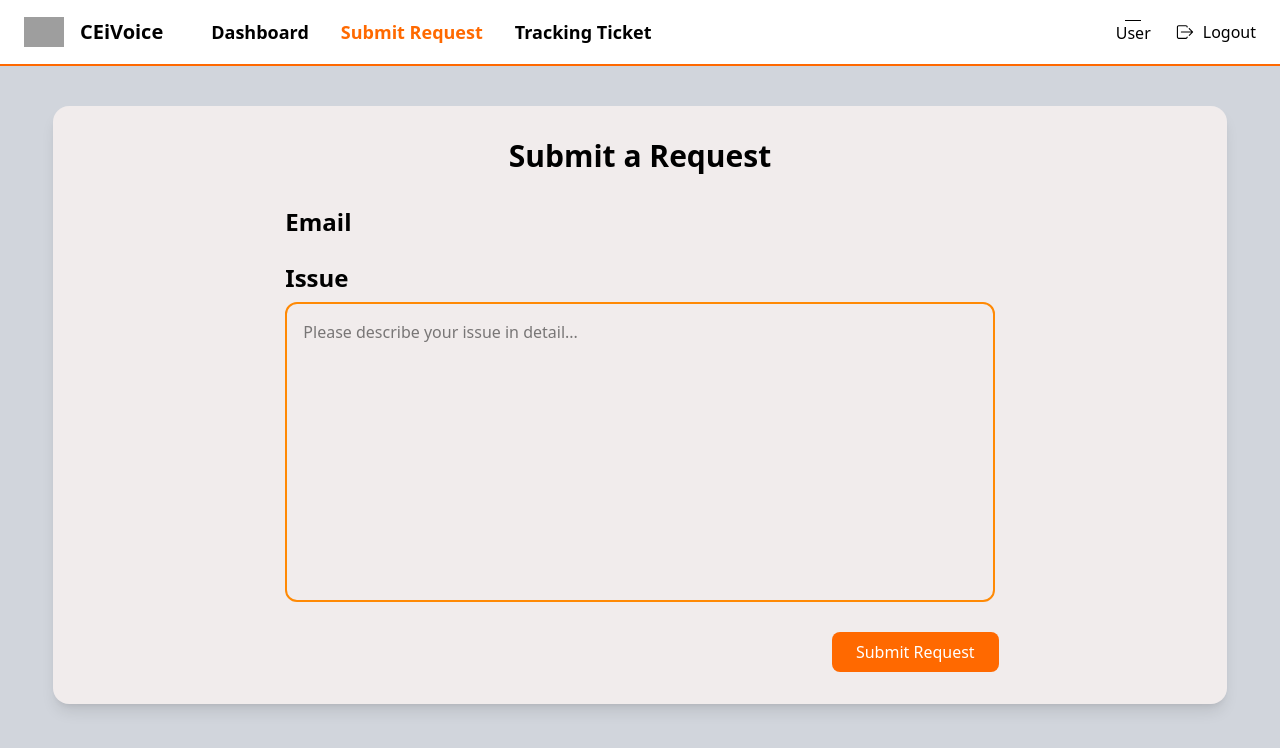
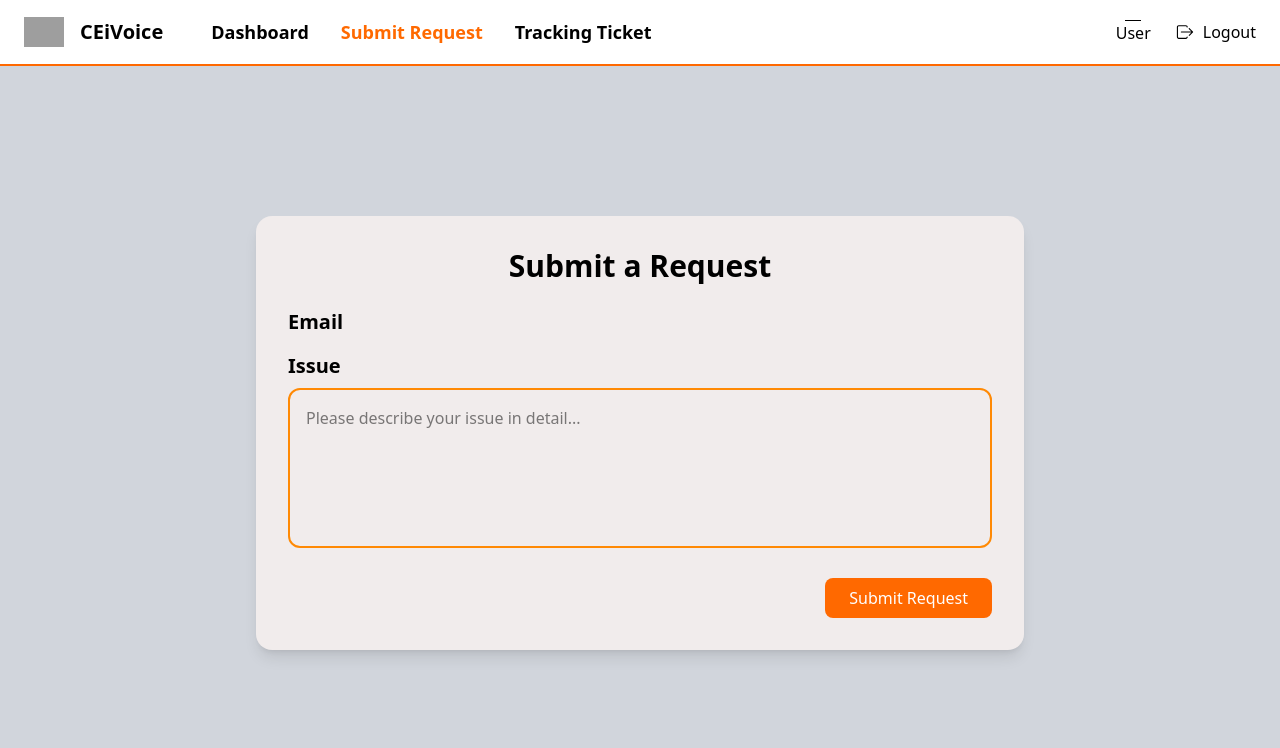
Before and after one commit to Phyo-Arkar-Win/CEiVoice, a React app in the folder frontend/: page /submitrequest in a window 1280 px wide. Shown: the top 748 px of the page. Built offline with nearby package versions, Linux system fonts and the light colour scheme; no server answers; grey boxes are pictures that could not be loaded; the HTML template or start-up script is replaced by a standard one.

Commit message:
update SubmitReq Page unscrollable

```diff
--- a/frontend/src/pages/Login.jsx
+++ b/frontend/src/pages/Login.jsx
@@ -1,26 +1,28 @@
-import React, { useState } from 'react'
-import Navbar from '../components/Navbar'
-import { GoogleLogin } from '@react-oauth/google';
-import { jwtDecode } from 'jwt-decode'
-import { FaEye, FaEyeSlash } from 'react-icons/fa';
-import { useNavigate } from 'react-router';
-import api from "../api/axios"
+import React, { useState } from "react";
+import Navbar from "../components/Navbar";
+import { GoogleLogin } from "@react-oauth/google";
+import { jwtDecode } from "jwt-decode";
+import axios from "axios";
+import { useNavigate } from "react-router-dom";
+import { FaEye, FaEyeSlash } from "react-icons/fa";
 
 export default function Login() {
-  const navigate = useNavigate()
+  const [showPassword, setShowPassword] = useState(false);
+  const [email, setEmail] = useState("");
+  const [password, setPassword] = useState("");
+  const navigate = useNavigate();
 
-  const [showPassword, setShowPassword] = useState(false);
-  const [email, setEmail] = useState('');
-  const [password, setPassword] = useState('');
-
-  // LOGIN
+  // MANUAL LOGIN
   const handleManualLogin = async (e) => {
     e.preventDefault();
     try {
-      const response = await api.post("/login", {
-        email,
-        password
-      });
+      const response = await axios.post(
+        `${import.meta.env.VITE_BASE_URL}/login`,
+        {
+          email,
+          password,
+        },
+      );
 
       console.log("Login response:", response.data);
       const { token, user } = response.data;
@@ -28,22 +30,26 @@ export default function Login() {
       localStorage.setItem("token", token);
       localStorage.setItem("user", JSON.stringify(user));
 
-      // alert(`Welcome, ${user.name}!`);
-      navigate("/dashboard");
+      alert(`Welcome, ${user.name}!`);
+      navigate("/");
+    } catch (error) {
+      console.error("Login failed:", error);
+      alert(
+        error.response?.data?.message ||
+          "Login failed. Please check your credentials.",
+      );
     }
-
-    catch (error) {
-      console.error("Login failed:", error);
-      alert(error.response?.data?.message || "Login failed. Please check your credentials.");
-    }
-  }
+  };
 
   // GOOGLE LOGIN
   const handleGoogleLoginSuccess = async (credentialResponse) => {
     try {
-      const response = await api.post("/login/google", {
-        token: credentialResponse.credential
-      });
+      const response = await axios.post(
+        `${import.meta.env.VITE_BASE_URL}/login/google`,
+        {
+          token: credentialResponse.credential,
+        },
+      );
 
       console.log("Backend response:", response.data);
       const { token, user } = response.data;
@@ -51,29 +57,24 @@ export default function Login() {
       localStorage.setItem("token", token);
       localStorage.setItem("user", JSON.stringify(user));
 
-      // alert(`Welcome, ${user.name}!`);
-      navigate("/dashboard");
-
+      alert(`Welcome, ${user.name}!`);
+      navigate("/");
     } catch (error) {
       console.error("Google login failed at backend:", error);
       alert("Google login failed. Please try again.");
     }
-  }
+  };
 
   return (
     <>
       <div className="min-h-screen bg-gray-300">
-
         {/* Navbar */}
         <Navbar title="Sign up" />
 
         {/* Centered Card */}
         <div className="py-6 flex justify-center items-center mt-16">
           <div className="bg-[rgb(241,236,236)] w-96 rounded-2xl shadow-lg p-8">
-
-            <h2 className="text-2xl font-bold text-center mb-6">
-              Login
-            </h2>
+            <h2 className="text-2xl font-bold text-center mb-6">Login</h2>
 
             <form onSubmit={handleManualLogin}>
               {/* Email */}
@@ -101,9 +102,9 @@ export default function Login() {
                 <button
                   type="button"
                   onClick={() => setShowPassword(!showPassword)}
-                  className='absolute right-3 top-10 cursor-pointer'
+                  className="absolute right-3 top-10 cursor-pointer"
                 >
-                  {showPassword ? <FaEye /> :<FaEyeSlash /> }
+                  {showPassword ? <FaEyeSlash /> : <FaEye />}
                 </button>
               </div>
 
@@ -124,22 +125,26 @@ export default function Login() {
             </div>
 
             <div className="flex justify-center">
-              <GoogleLogin className="cursor-pointer"
+              <GoogleLogin
+                className="cursor-pointer"
                 onSuccess={handleGoogleLoginSuccess}
                 onError={() => {
-                  console.log('Google login failed');
+                  console.log("Google login failed");
                 }}
               />
             </div>
 
-            <div className='flex items-center justify-center mt-2 text-md'>
-              <p>Don't have an account? <a href="/signup" className="text-blue-500 hover:underline ">Sign up</a></p>
+            <div className="flex items-center justify-center mt-2 text-md">
+              <p>
+                Don't have an account?{" "}
+                <a href="/signup" className="text-blue-500 hover:underline ">
+                  Sign up
+                </a>
+              </p>
             </div>
-
           </div>
         </div>
-
       </div>
     </>
-  )
+  );
 }
--- a/frontend/src/pages/SubmitReq.jsx
+++ b/frontend/src/pages/SubmitReq.jsx
@@ -1,37 +1,36 @@
-import React, { useEffect, useState } from "react"
-import UserNavbar from "../components/userNavbar"
-import api from "../api/axios"
+import React, { useEffect, useState } from "react";
+import UserNavbar from "../components/userNavbar";
+import api from "../api/axios";
 
 export default function SubmitReq() {
-    const [ email, setEmail ] = useState("")
-    const [ issue, setIssue ] = useState("")
-    const [ loading, setLoading ] = useState(false)
-    const [ message, setMessage ] = useState("")
-    const [ error, setError ] = useState("")
+  const [email, setEmail] = useState("");
+  const [issue, setIssue] = useState("");
+  const [loading, setLoading] = useState(false);
+  const [message, setMessage] = useState("");
+  const [error, setError] = useState("");
 
-
-    useEffect(()=>{
-         const user = JSON.parse(localStorage.getItem('user'))
+  useEffect(() => {
+    const user = JSON.parse(localStorage.getItem("user"));
     if (user) {
-            setEmail(user.email)
-        ,[]}
+      (setEmail(user.email), []);
+    }
 
     if (message || error) {
       const timer = setTimeout(() => {
         setMessage("");
         setError("");
-            },3000);
+      }, 3000);
 
-            return () => clearTimeout(timer)
+      return () => clearTimeout(timer);
     }
-    },[message, error])
+  }, [message, error]);
 
   const handleSubmit = async () => {
     setMessage("");
     setError("");
 
     if (!issue.trim()) {
-            setError("Please descirbe your issue.")
+      setError("Please descirbe your issue.");
       return;
     }
 
@@ -40,77 +39,69 @@ export default function SubmitReq() {
 
       const response = await api.post("/submit", {
         email,
-                issue
+        issue,
       });
 
-            setMessage("Ticket submitted successfully! Please check your email.")
-            setIssue("")
+      setMessage("Ticket submitted successfully! Please check your email.");
+      setIssue("");
     } catch (err) {
-            console.error(err)
-            setError("Failed to submit ticket. Please try again.")
+      console.error(err);
+      setError("Failed to submit ticket. Please try again.");
     } finally {
-            setLoading(false)
+      setLoading(false);
     }
-    }
+  };
 
-    return(
+  return (
     <>
-        <div className="min-h-screen bg-gray-300 flex flex-col">
-        <UserNavbar></UserNavbar>
+      <div className="h-screen bg-gray-300 flex flex-col overflow-hidden">
+        <UserNavbar />
 
-        {/* This makes remaining space fill */}
-        <div className="flex flex-1 justify-center items-start pt-0 mt-10">
-
-            <div className="w-11/12 h-full bg-[rgb(241,236,236)] rounded-2xl shadow-lg p-8 flex flex-col">
-
-            <h2 className="text-3xl font-bold text-center mb-8">
+        {/* Center everything */}
+        <div className="flex flex-1 items-center justify-center">
+          <div className="w-[70%] max-w-3xl bg-[rgb(241,236,236)] rounded-2xl shadow-lg p-8 flex flex-col">
+            <h2 className="text-3xl font-bold text-center mb-6">
               Submit a Request
             </h2>
 
-            {/* Content grows */}
-            <div className="flex-1 ml-50 mr-50 ">
-                <h3 className="text-2xl font-semibold mb-2">Email</h3>
-                <p className="mb-6 text-gray-700 text-xl"
-                >{email}</p>
+            <div className="flex-1">
+              <h3 className="text-xl font-semibold mb-2">Email</h3>
+              <p className="mb-4 text-gray-700">{email}</p>
 
-                <h3 className="text-2xl font-semibold mb-2">Issue</h3>
+              <h3 className="text-xl font-semibold mb-2">Issue</h3>
               <textarea
                 value={issue}
-                onChange={(e)=> setIssue(e.target.value)}
+                onChange={(e) => setIssue(e.target.value)}
                 placeholder="Please describe your issue in detail..."
-                className="w-full h-full min-h-75 p-4 border-2 border-orange-400 rounded-xl resize-none outline-none"
+                className="w-full h-40 p-4 border-2 border-orange-400 rounded-xl resize-none outline-none"
               />
             </div>
 
             {message && (
-                        <p className="text-green-600 font-semibold text-center mt-4">
+              <p className="text-green-600 font-semibold text-center mt-3">
                 {message}
               </p>
             )}
 
             {error && (
-                        <p className="text-red-600 font-semibold text-center mt-4">
+              <p className="text-red-600 font-semibold text-center mt-3">
                 {error}
               </p>
             )}
 
-
-            {/* Button stays bottom */}
-            <div className="flex justify-end mt-6 mr-15">
+            <div className="flex justify-end mt-6">
               <button
                 type="submit"
                 onClick={handleSubmit}
                 disabled={loading}
-
-                className="bg-orange-500 text-white px-6 py-2 hover:bg-orange-700 cursor-pointer rounded-lg mr-34">
+                className="bg-orange-500 text-white px-6 py-2 hover:bg-orange-700 rounded-lg"
+              >
                 {loading ? "Submitting..." : "Submit Request"}
               </button>
             </div>
-
           </div>
-
         </div>
       </div>
     </>
-    )
+  );
 }
```
Also changed, not shown: frontend/src/components/UserNavbar.jsx (+27 -33 lines), frontend/tailwind.config.js (+3 -4 lines), 1 other file (tests, documents, lock files or other folders). Lines whose indentation alone changed are shown as unchanged.
